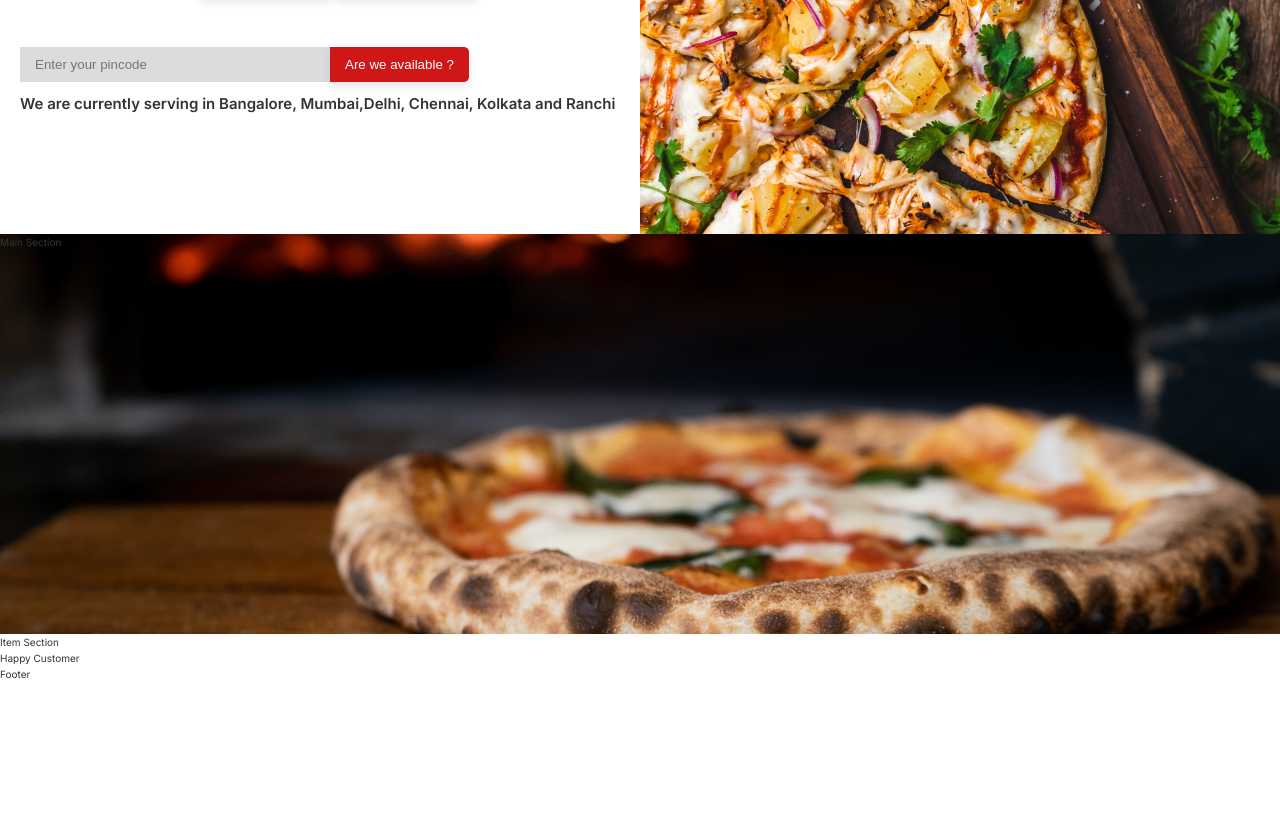
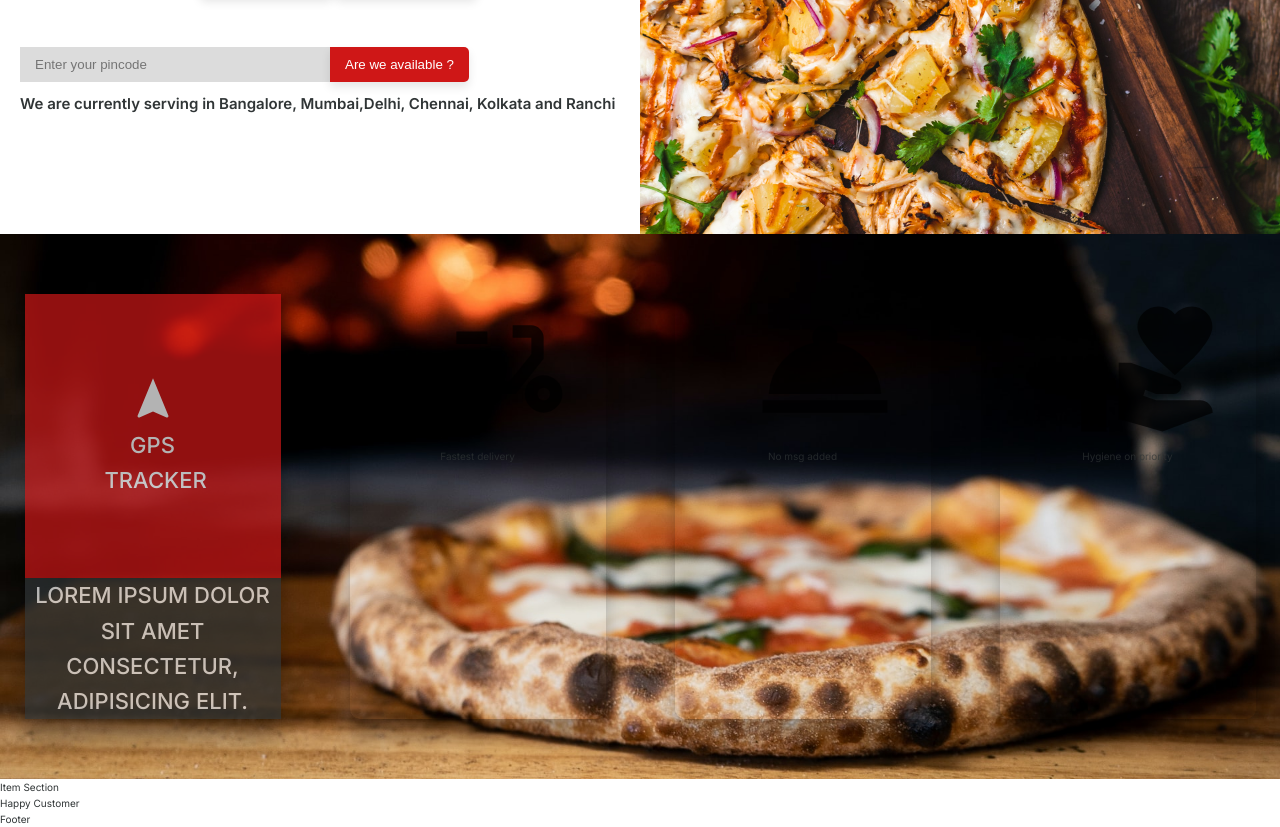
Before and after one commit to Himanshu-git-account/pizzaike_css, a website: page index.html in a window 1280 px wide. Shown: the part 246-1073 px from the top of the page. Before the commit the page ends 928 px from the top, so only its background shows below. Drawn offline with Linux system fonts and the light colour scheme; a web font is replaced by a local one.

Commit message:
unsuccessful attempt of card flip

```diff
--- a/index.html
+++ b/index.html
@@ -35,7 +35,35 @@
                 <img src="img/header.jpg" alt="header image" class="header__image">
             </header>
             <section class="main-section">
-                Main Section
+                <div class="card">
+                    <div class="card__front">
+                        <svg class="card__front__icon">
+                            <use xlink:href="img/sprite.svg#icon-navigation"></use>
+                        </svg>
+                        <p class="card__front__text">GPS tracker</p>
+                    </div>
+                    <div class="card__back">
+                        Lorem ipsum dolor sit amet consectetur, adipisicing elit.
+                    </div>
+                </div>
+                <div class="card">
+                    <svg class="card__icon">
+                        <use xlink:href="img/sprite.svg#icon-delivery_dining"></use>
+                    </svg>
+                    <p class="card__text">Fastest delivery</p>
+                </div>
+                <div class="card">
+                    <svg class="card__icon">
+                        <use xlink:href="img/sprite.svg#icon-room_service"></use>
+                    </svg>
+                    <p class="card__text">No msg added</p>
+                </div>
+                <div class="card">
+                        <svg class="card__icon">
+                            <use xlink:href="img/sprite.svg#icon-volunteer_activism"></use>
+                        </svg>
+                        <p class="card__text">Hygiene on priority</p>
+                </div>
             </section>
             <section class="item-section">
                 Item Section
--- a/sass/_components.scss
+++ b/sass/_components.scss
@@ -92,3 +92,47 @@
     margin-right: -3px;
     outline: none;
 }
+
+.card{
+
+    margin-top:6rem;
+    margin-bottom:6rem;
+    opacity: .7;
+    border-radius: 1rem;
+    text-align: center;
+    box-shadow: 0rem 2rem 2rem rgba(0, 0, 0, 0.4);
+    transition: all 1s ease-in-out;
+    transform-style: preserve-3d;
+
+
+    &__front{
+        background-color: $primary-color;
+        padding: 8rem;
+        &__icon{
+            width: 5rem;
+            height: 5rem;
+            fill: white;
+        }
+        &__text{
+            font-size: 2.2rem;
+            color: white;
+            text-transform: uppercase;
+            font-weight: 500;
+        }
+    }
+    &__back{
+        background-color: $grey-regular;
+        font-size: 2.2rem;
+        color: white;
+        text-transform: uppercase;
+        font-weight: 500;
+
+    }
+
+    &:hover{
+        opacity:1;
+        box-shadow: 0rem 2rem 4rem rgba(0, 0, 0, 0.4);
+        transform: rotateY(180deg);
+    }
+
+}
--- a/sass/_layout.scss
+++ b/sass/_layout.scss
@@ -40,5 +40,8 @@
     background-image: url(../img/section.jpg);
     background-size: cover;
     background-position: center;
-    height: 400px;
+    display:grid;
+    grid-template-columns: repeat(4,20%);
+    grid-gap: 2rem;
+    justify-content: space-around;
 }
```
Also changed, not shown: css/style.css, img/sprite.svg (added).
